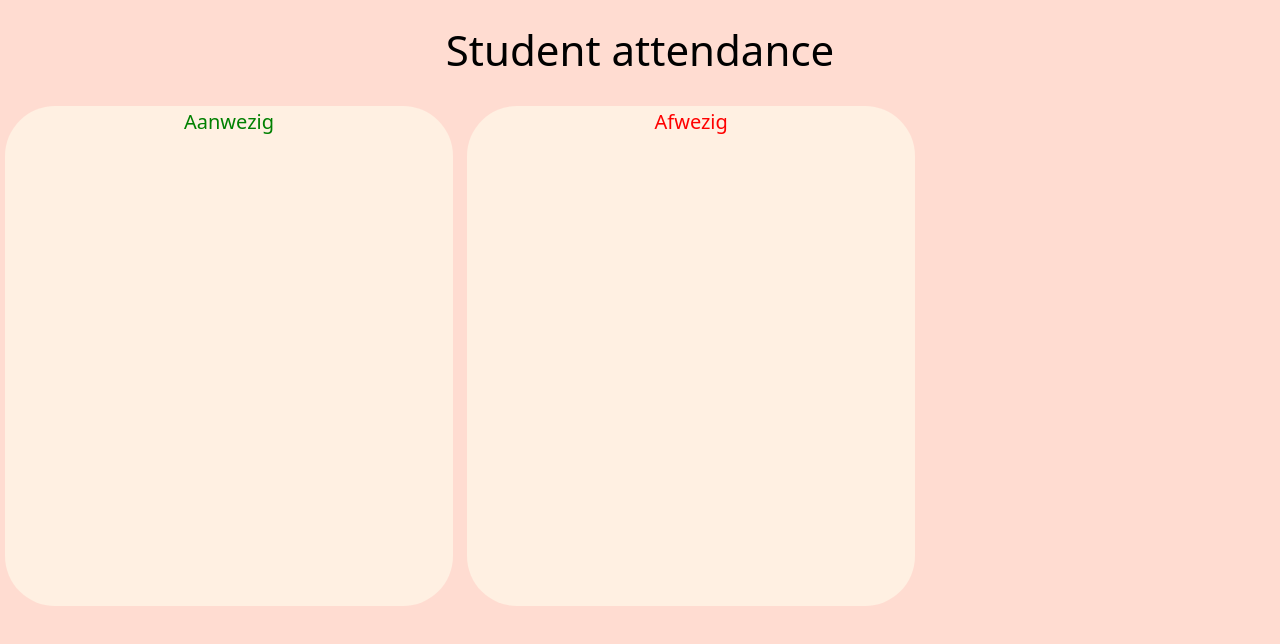
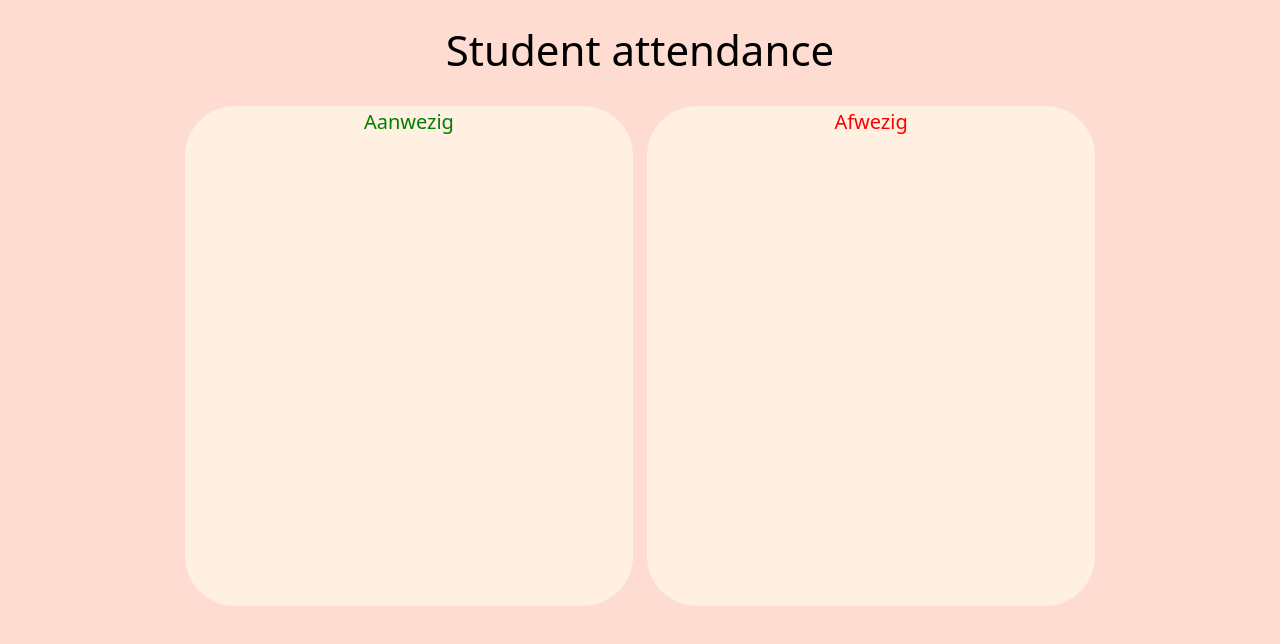
Before and after one commit to Maarten-DLVW/RAC22-SWDVT-1D_werkplaats-3-rest-rumble, a plain HTML site: page templates/attendance.html in a window 1280 px wide. Drawn offline with nearby package versions, Linux system fonts and the light colour scheme; no server answers.

Commit message:
FIX: correctly centered all pages

```diff
--- a/templates/attendance.html
+++ b/templates/attendance.html
@@ -13,7 +13,7 @@
     <header>
         <h1>Student attendance</h1>
     </header>
-    <div id="wrapper" class="boxWrapper">
+    <div id="wrapper" class="wrapper">
     <div id="attendancePresent" class="rectangle">
         <li>Aanwezig</li>
     </div>
```
